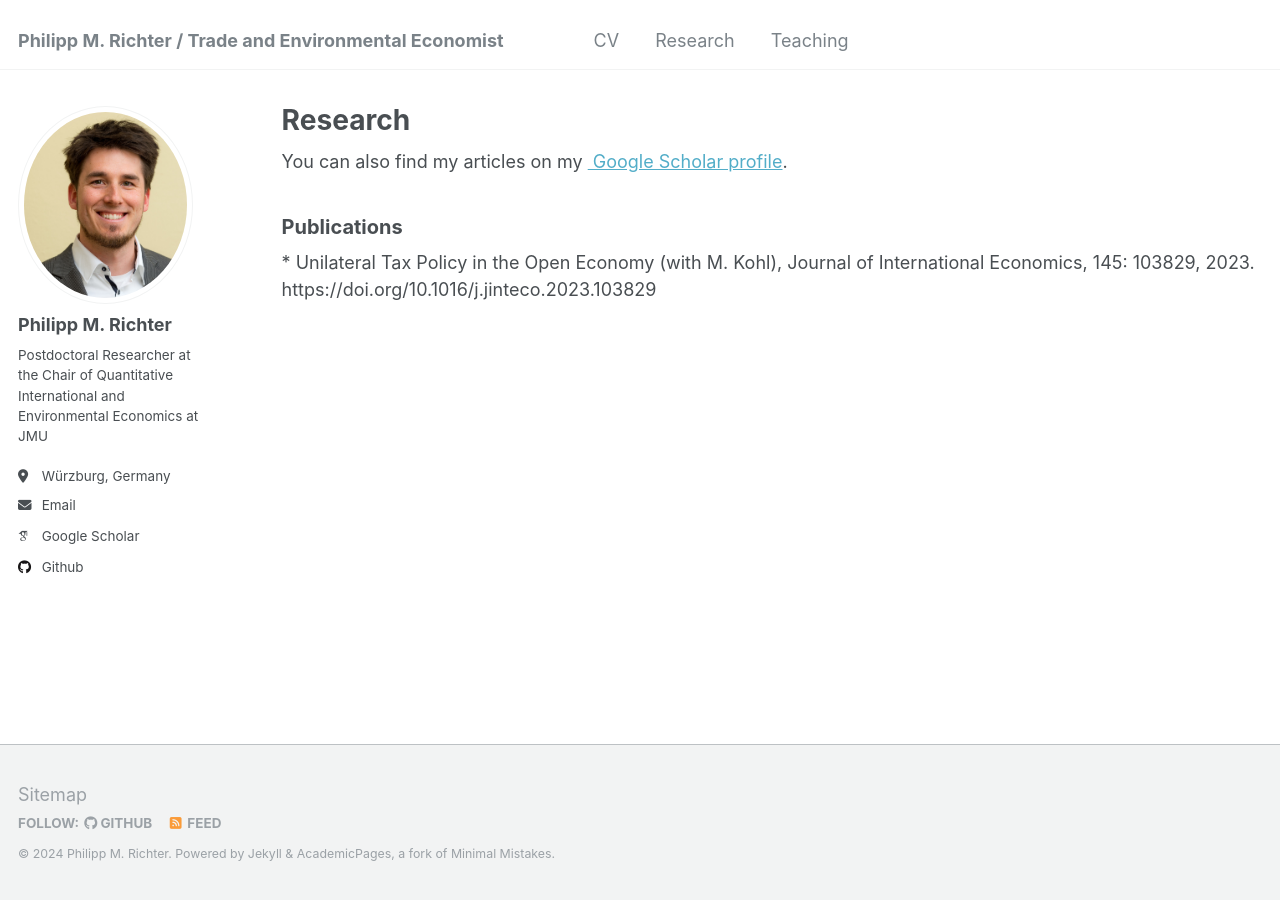
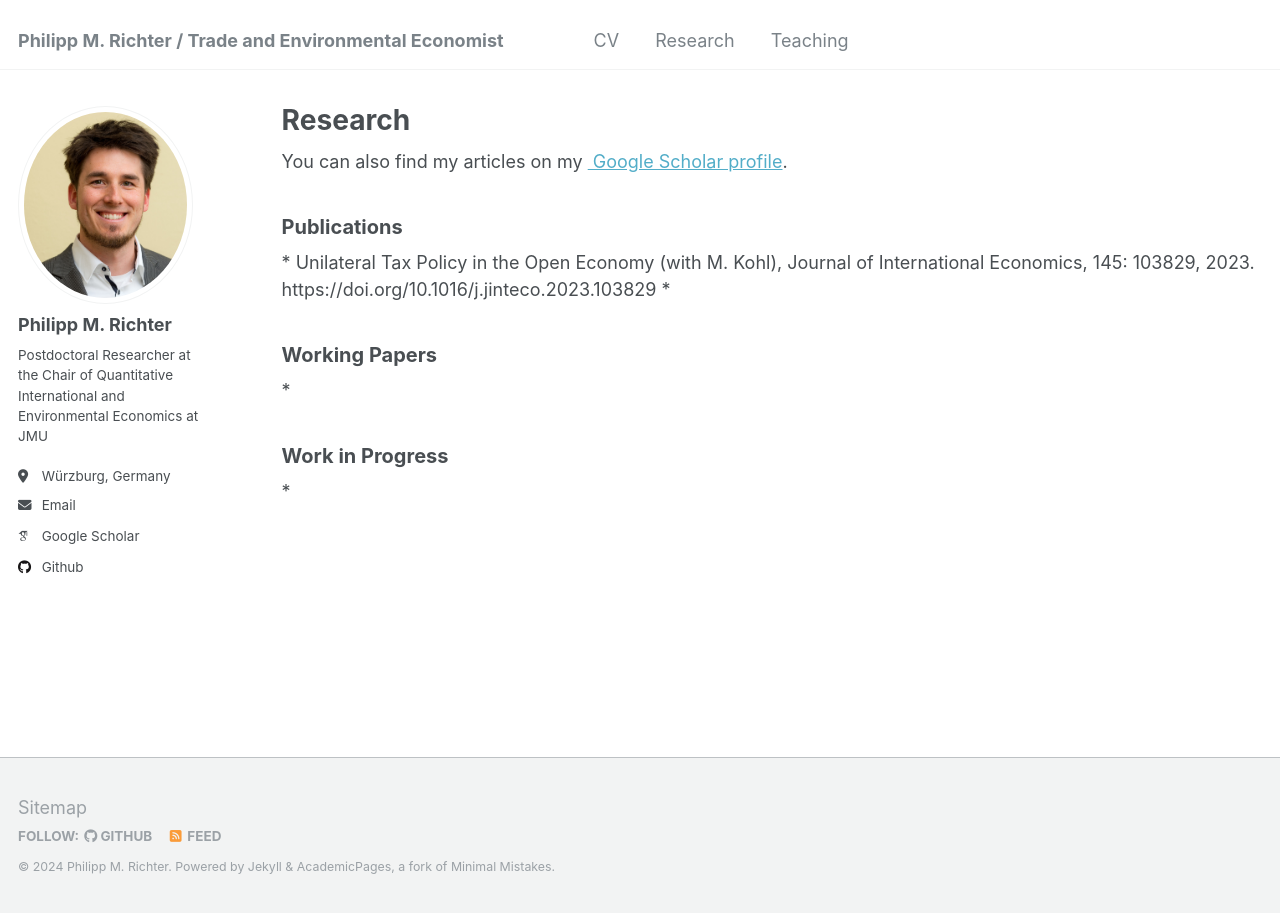
Before and after one commit to PhMRichter/PhMRichter.github.io, a Jekyll site: the page built from _pages/research.html, in a window 1280 px wide. Built offline with Jekyll 4.4.1, drawn with Linux system fonts in a browser that asks for light colours; some web fonts are replaced.

Commit message:
Update research.html

```diff
--- a/_pages/research.html
+++ b/_pages/research.html
@@ -12,3 +12,12 @@ author_profile: true
 <h2 style="font-size: 20px;">Publications</h2>
 
 * Unilateral Tax Policy in the Open Economy (with M. Kohl), Journal of International Economics, 145: 103829, 2023. https://doi.org/10.1016/j.jinteco.2023.103829
+*
+
+
+<h2 style="font-size: 20px;">Working Papers</h2>
+*
+
+
+<h2 style="font-size: 20px;">Work in Progress</h2>
+*
```
